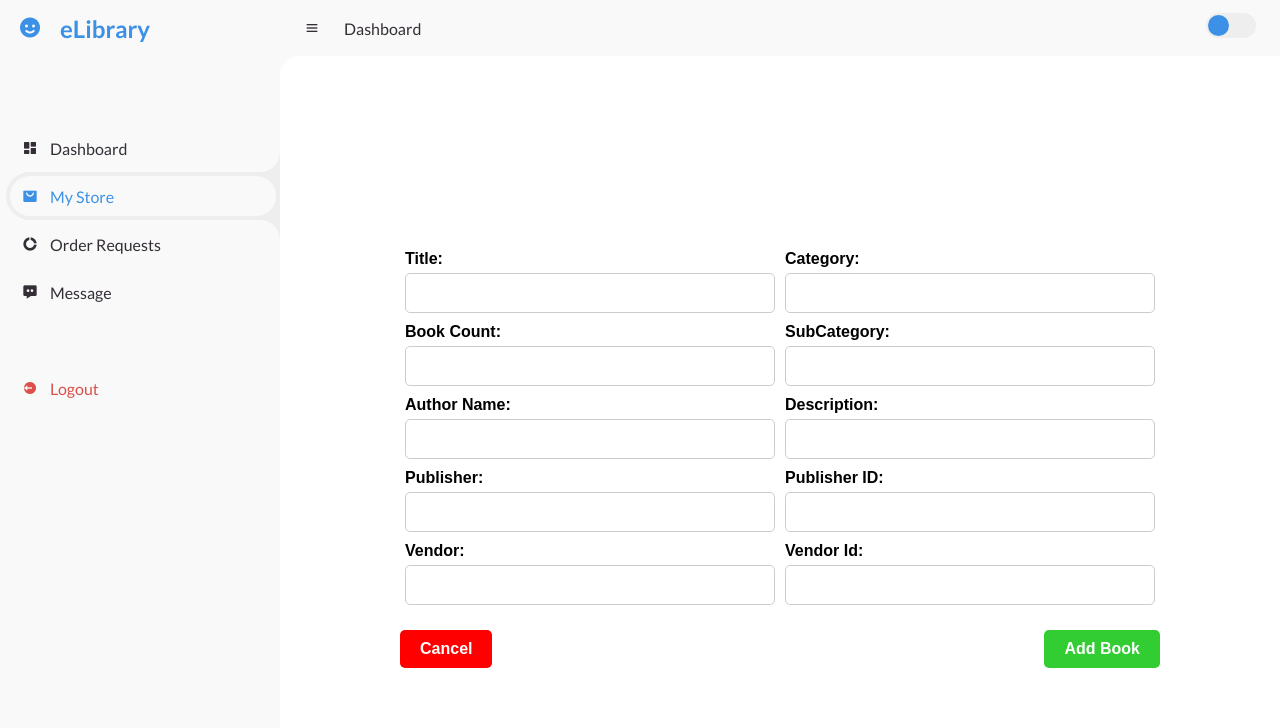
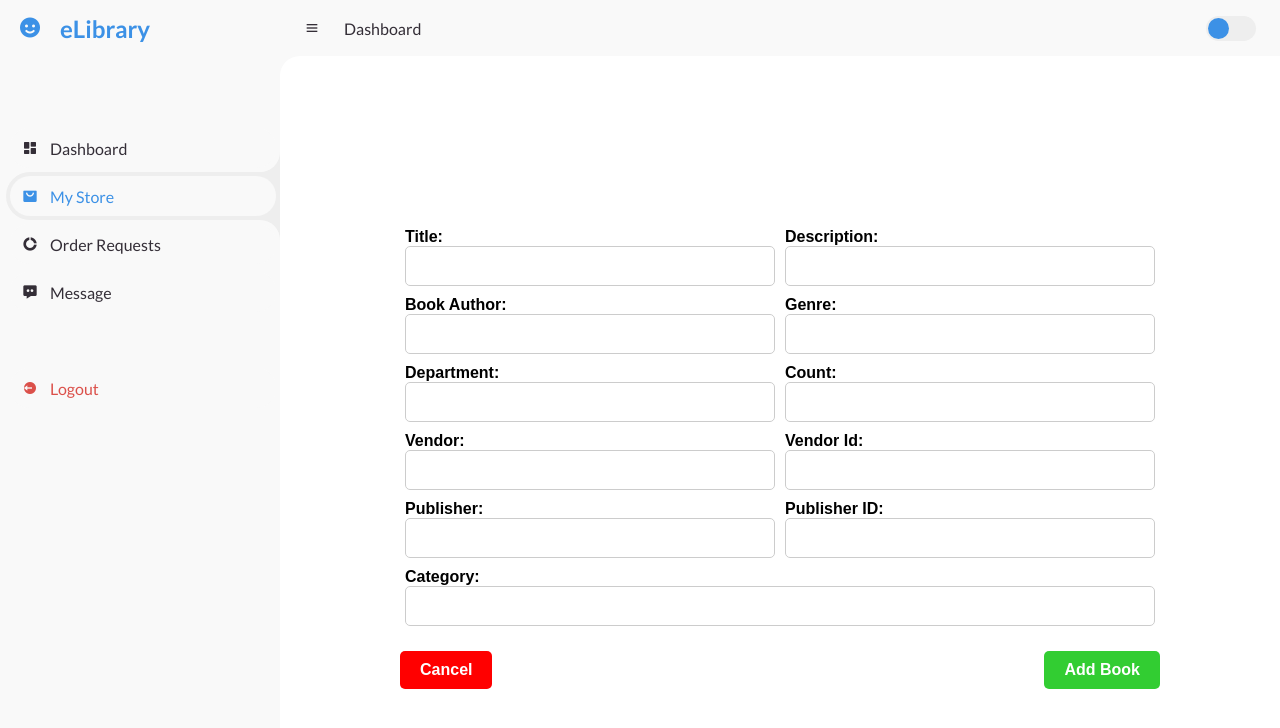
Before and after one commit to kamlesh-t25/Library, a React (Vite) app in the folder admin_panel/: page / in a window 1280 px wide. Both pictures are taken after a click on the link "My Store". Shown: the top 728 px of the page. Built offline with nearby package versions, Linux system fonts and the light colour scheme; no server answers.

Commit message:
some changes in add book form

```diff
--- a/admin_panel/src/Components/Mystore/Mystore.css
+++ b/admin_panel/src/Components/Mystore/Mystore.css
@@ -33,7 +33,7 @@ body {
 
   label {
     font-weight: bold;
-    margin-bottom: 5px;
+    /* margin-bottom: 5px; */
   }
 
   input {
--- a/admin_panel/src/Components/Mystore/Mystore.jsx
+++ b/admin_panel/src/Components/Mystore/Mystore.jsx
@@ -12,7 +12,8 @@ const Mystore = ({ addBook }) => {
     vendor: '',
     vendor_id: '',
     publisher: '',
-    publisher_id: ''
+    publisher_id: '',
+    category:''
   });
 
   const handleChange = (e) => {
@@ -35,7 +36,8 @@ const Mystore = ({ addBook }) => {
       vendor: '',
       vendor_id: '',
       publisher: '',
-      publisher_id: ''
+      publisher_id: '',
+      category: ''
     });
   };
 
@@ -48,28 +50,38 @@ const Mystore = ({ addBook }) => {
             <input type="text" name="title" value={bookData.title} onChange={handleChange} />
           </div>
           <div className="form-group">
-            <label>Category:</label>
-            <input type="text" name="genre" value={bookData.genre} onChange={handleChange} />
+            <label>Description:</label>
+            <input type="text" name="genre" value={bookData.description} onChange={handleChange} />
           </div>
         </div>
         <div className="form-row">
           <div className="form-group">
-            <label>Book Count:</label>
-            <input type="text" name="count" value={bookData.count} onChange={handleChange} />
+            <label>Book Author:</label>
+            <input type="text" name="count" value={bookData.author} onChange={handleChange} />
           </div>
           <div className="form-group">
-            <label>SubCategory:</label>
-            <input type="text" name="department" value={bookData.department} onChange={handleChange} />
+            <label>Genre:</label>
+            <input type="text" name="department" value={bookData.genre} onChange={handleChange} />
           </div>
         </div>
         <div className="form-row">
           <div className="form-group">
-            <label>Author Name:</label>
-            <input type="text" name="author" value={bookData.author} onChange={handleChange} />
+            <label>Department:</label>
+            <input type="text" name="author" value={bookData.department} onChange={handleChange} />
           </div>
           <div className="form-group">
-            <label>Description:</label>
-            <input type="text" name="description" value={bookData.description} onChange={handleChange} />
+            <label>Count:</label>
+            <input type="text" name="description" value={bookData.count} onChange={handleChange} />
+          </div>
+        </div>
+        <div className="form-row">
+          <div className="form-group">
+            <label>Vendor:</label>
+            <input type="text" name="vendor" value={bookData.vendor} onChange={handleChange} />
+          </div>
+          <div className="form-group">
+            <label>Vendor Id:</label>
+            <input type="text" name="vendor_id" value={bookData.vendor_id} onChange={handleChange} />
           </div>
         </div>
         <div className="form-row">
@@ -84,12 +96,8 @@ const Mystore = ({ addBook }) => {
         </div>
         <div className="form-row">
           <div className="form-group">
-            <label>Vendor:</label>
-            <input type="text" name="vendor" value={bookData.vendor} onChange={handleChange} />
-          </div>
-          <div className="form-group">
-            <label>Vendor Id:</label>
-            <input type="text" name="vendor_id" value={bookData.vendor_id} onChange={handleChange} />
+            <label>Category:</label>
+            <input type="text" name="publisher" value={bookData.category} onChange={handleChange} />
           </div>
         </div>
       <div className="form-buttons">
```
